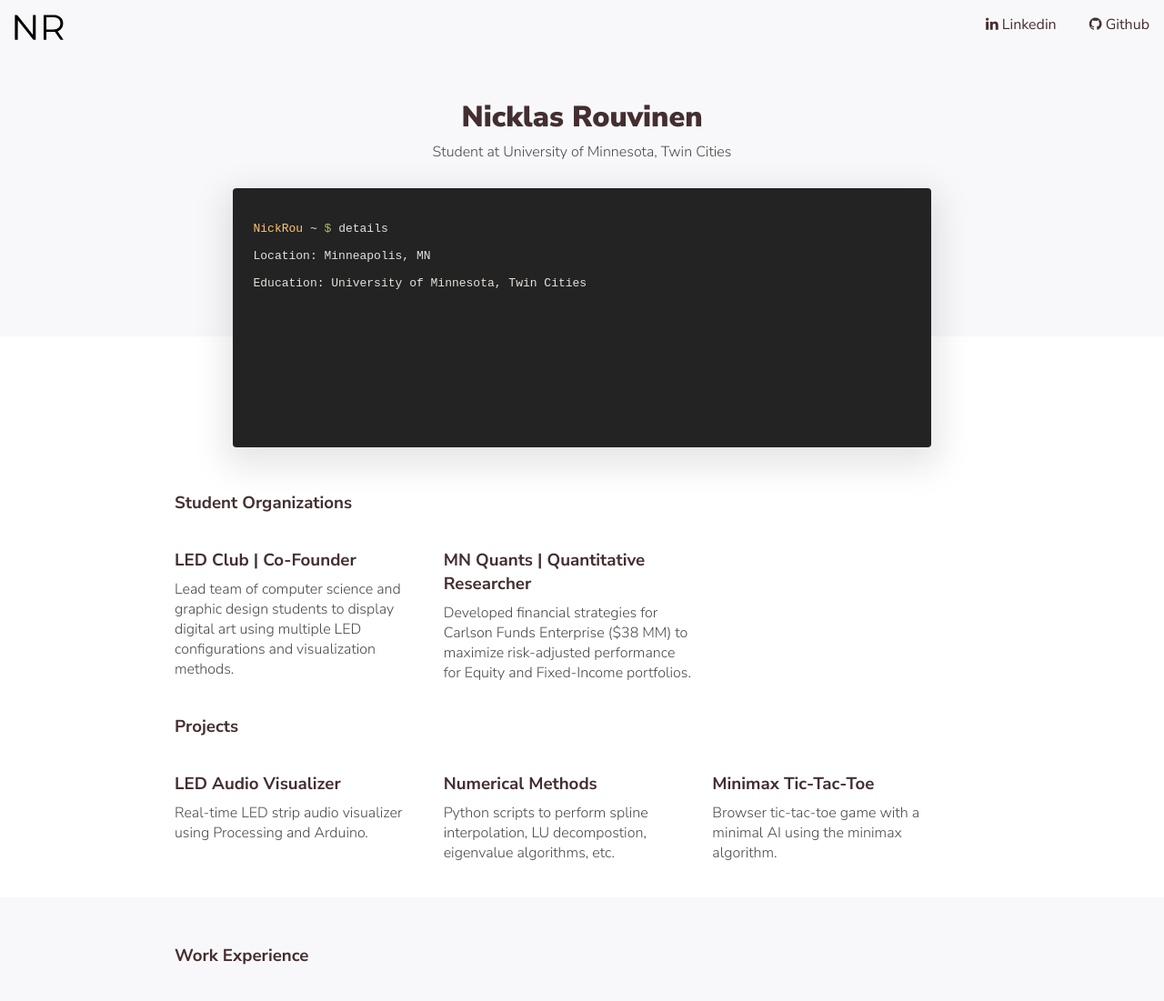
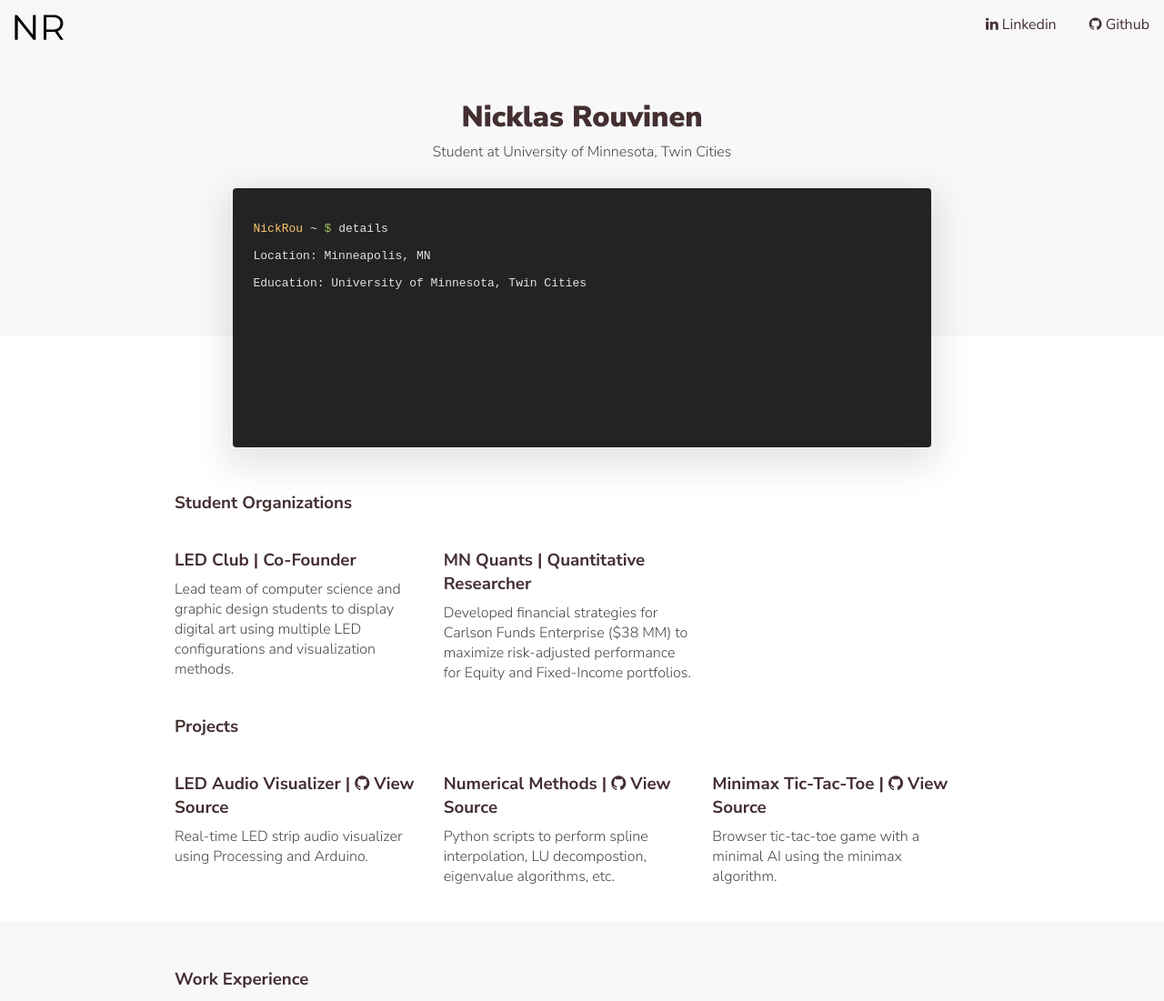
Before and after one commit to NickRou/NickRou.github.io, a plain HTML site: page index.html in a window 1280 px wide. Shown: the top 1101 px of the page at 91% size. Drawn offline with nearby package versions, Linux system fonts and the light colour scheme.

Commit message:
added links to project source code

```diff
--- a/index.html
+++ b/index.html
@@ -53,15 +53,15 @@
       </div>
       <div class="project">
         <div class="project__item">
-          <h3 class="section__title">LED Audio Visualizer</h3>
+          <h3 class="section__title">LED Audio Visualizer | <a class="link link--dark" href="https://github.com/NickRou/led_animation" target="_blank"><i class="fa fa-github"></i> View Source</a></h3>
           <p>Real-time LED strip audio visualizer using Processing and Arduino.</p>
         </div>
         <div class="project__item">
-          <h3 class="section__title">Numerical Methods</h3>
+          <h3 class="section__title">Numerical Methods | <a class="link link--dark" href="https://github.com/NickRou/NumericalMethodsII" target="_blank"><i class="fa fa-github"></i> View Source</a></h3>
           <p>Python scripts to perform spline interpolation, LU decompostion, eigenvalue algorithms, etc.</p>
         </div>
         <div class="project__item">
-          <h3 class="section__title">Minimax Tic-Tac-Toe</h3>
+          <h3 class="section__title">Minimax Tic-Tac-Toe | <a class="link link--dark" href="https://github.com/NickRou/TicTacToe-MinMax" target="_blank"><i class="fa fa-github"></i> View Source</a></h3>
           <p>Browser tic-tac-toe game with a minimal AI using the minimax algorithm.</p>
         </div>
       </div>
```
